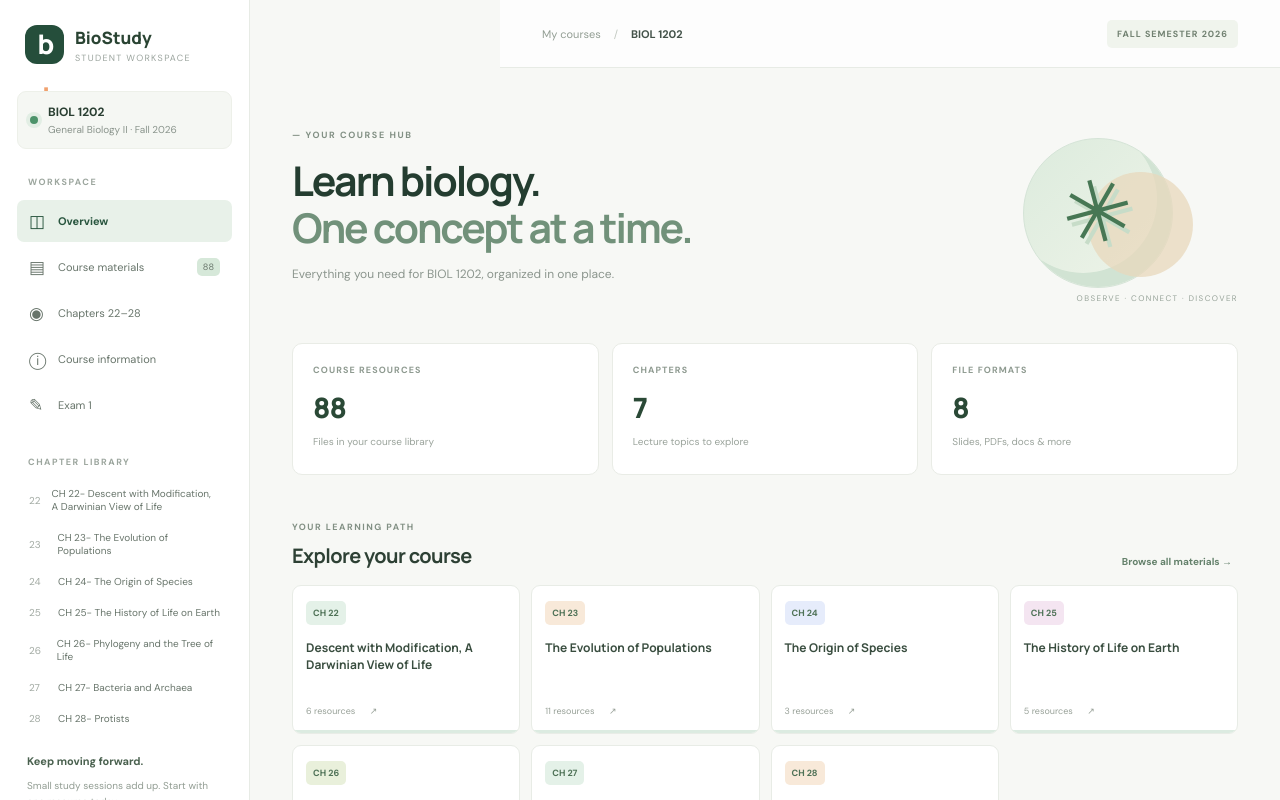
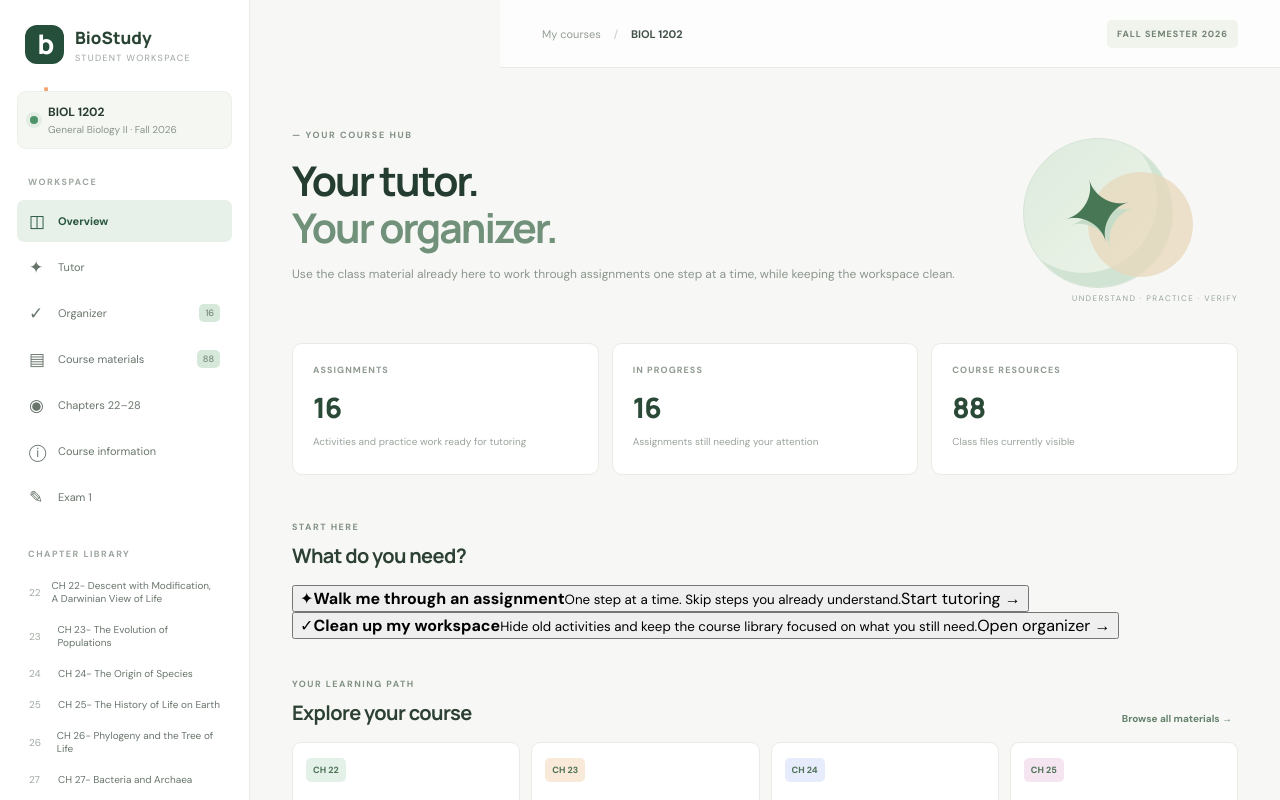
Before and after one commit to HopeResuscitated/BIO1202-, a React (Vite) app: page / in a window 1280 px wide. Shown: the top 800 px of the page. Built offline with nearby package versions, Linux system fonts and the light colour scheme.

Commit message:
Add tutor and organizer workflow

```diff
--- a/src/App.jsx
+++ b/src/App.jsx
@@ -1,49 +1,81 @@
-import React from 'react';
-import { useMemo, useState } from 'react';
+import React, { useMemo, useState } from 'react';
 import catalog from './course-files.json';
 
 const chapters = catalog.categories.filter(c => /^\d{2} CH/.test(c));
 const icon = ext => ({pdf:'PDF',pptx:'PPT',ppt:'PPT',docx:'DOC',doc:'DOC',xlsx:'XLS',html:'WEB',txt:'TXT'}[ext] || 'FILE');
 const size = n => n > 1e6 ? (n/1e6).toFixed(1)+' MB' : n > 1000 ? Math.round(n/1000)+' KB' : '';
-export default function App() {
- const [page,setPage]=useState('Overview'), [query,setQuery]=useState(''), [category,setCategory]=useState('All materials');
+const isAnswerKey = f => /answer|answers|answer key/i.test(f.filename);
+const isAssignment = f => /homework|activity|exercise|worksheet|puzzle|quiz|review questions|practice problems|student handout/i.test(f.filename) && !isAnswerKey(f);
+const assignmentType = f => { const n=f.filename.toLowerCase(); if(n.includes('quiz'))return'Quiz / practice'; if(n.includes('homework'))return'Homework'; if(n.includes('activity'))return'Class activity'; if(n.includes('exercise'))return'Exercise'; if(n.includes('review'))return'Review'; if(n.includes('puzzle'))return'Activity'; return'Assignment'; };
+const getStored = key => { try{return JSON.parse(localStorage.getItem(key)||'[]')}catch{return[]} };
+const setStored = (key,value) => { try{localStorage.setItem(key,JSON.stringify(value))}catch{} };
+const tutorSteps = [
+ {title:'Understand the assignment',body:'Before answering anything, identify exactly what this assignment is asking you to produce. Read the instructions in the class file and restate the task in your own words.'},
+ {title:'Gather the right class material',body:'Use the course materials already provided for this chapter. Open the student outline, lecture material, or related activity before looking at an answer key.'},
+ {title:'Work the first problem yourself',body:'Do not jump to the answer key. Try the first question or problem. Identify what concept it is testing and why your answer makes sense.'},
+ {title:'Check your understanding',body:'Explain the concept behind your answer without looking at the answer. If you can explain why it is correct, continue. If not, review the class material before moving on.'},
+ {title:'Finish the assignment',body:'Continue one question at a time. When you get stuck, identify the exact concept blocking you instead of skipping the whole assignment.'},
+ {title:'Verify your work',body:'Only after you have attempted the work, use the instructor-provided answer key when one exists. Compare your reasoning, not just the final answer.'},
+ {title:'Teach it back',body:'Explain the main concept from this assignment as if you were teaching it to someone else. If you can do that, you are ready to move on.'}
+];
+
+export default function App(){
+ const [page,setPage]=useState('Overview'),[query,setQuery]=useState(''),[category,setCategory]=useState('All materials'),[active,setActive]=useState(null),[step,setStep]=useState(0);
+ const [understood,setUnderstood]=useState(()=>getStored('biostudy-understood')), [hidden,setHidden]=useState(()=>getStored('biostudy-hidden')), [showHidden,setShowHidden]=useState(false);
  const essentials=catalog.categories.filter(c=>/SYLLABUS|EXAM INFORMATION|ANNOUNCEMENTS|GENERAL COURSE/.test(c));
- const files=useMemo(()=>catalog.files.filter(f=>{
-  const q=query.toLowerCase().trim();
-  const text=(f.filename+' '+f.category+' '+f.path).toLowerCase();
-  const chapter=/^\d{2} CH/.test(f.category);
-  const info=/GENERAL COURSE|SYLLABUS|EXAM INFORMATION|ANNOUNCEMENTS|Class Docs/i.test(f.category);
-  const exam=/EXAM 1|EXAM INFORMATION/i.test(f.category);
-  return (!q||text.includes(q))&&(category==='All materials'||category===f.category)&&(page!=='Chapters 22–28'||chapter)&&(page!=='Course information'||info)&&(page!=='Exam 1'||exam);
- }),[query,category,page]);
- const go=p=>{setPage(p);setQuery('');setCategory('All materials')};
- const openCat=c=>{setPage('Course materials');setCategory(c);setQuery('')};
+ const assignments=useMemo(()=>catalog.files.filter(isAssignment).filter(f=>!hidden.includes(f.path)),[hidden]);
+ const visibleFiles=useMemo(()=>catalog.files.filter(f=>{const q=query.toLowerCase().trim(),text=(f.filename+' '+f.category+' '+f.path).toLowerCase(),chapter=/^\d{2} CH/.test(f.category),info=/GENERAL COURSE|SYLLABUS|EXAM INFORMATION|ANNOUNCEMENTS|Class Docs/i.test(f.category),exam=/EXAM 1|EXAM INFORMATION/i.test(f.category);return(!hidden.includes(f.path)||showHidden)&&(!q||text.includes(q))&&(category==='All materials'||category===f.category)&&(page!=='Chapters 22–28'||chapter)&&(page!=='Course information'||info)&&(page!=='Exam 1'||exam)}),[query,category,page,hidden,showHidden]);
+ const go=p=>{setPage(p);setQuery('');setCategory('All materials');setActive(null)}; const openCat=c=>{setPage('Course materials');setCategory(c);setQuery('');setActive(null)};
+ const hideFile=f=>{const n=[...new Set([...hidden,f.path])];setHidden(n);setStored('biostudy-hidden',n)}; const restoreFile=f=>{const n=hidden.filter(x=>x!==f.path);setHidden(n);setStored('biostudy-hidden',n)};
+ const markUnderstood=path=>{const n=[...new Set([...understood,path])];setUnderstood(n);setStored('biostudy-understood',n)}; const startTutor=f=>{setActive(f);setStep(0);setPage('Tutor')};
+
  return <div className="shell">
   <aside className="sidebar">
    <button className="brand" onClick={()=>go('Overview')}><span className="brandmark">b<span>.</span></span><span><b>BioStudy</b><small>STUDENT WORKSPACE</small></span></button>
-  <div className="course"><i/> <span><b>BIOL 1202</b><small>General Biology II · Fall 2026</small></span></div>
+   <div className="course"><i/><span><b>BIOL 1202</b><small>General Biology II · Fall 2026</small></span></div>
    <label className="navlabel">WORKSPACE</label>
-  {['Overview','Course materials','Chapters 22–28','Course information','Exam 1'].map((p,i)=><button key={p} className={'navitem '+(page===p?'selected':'')} onClick={()=>go(p)}><span>{['◫','▤','◉','ⓘ','✎'][i]}</span>{p}{p==='Course materials'&&<small>{catalog.files.length}</small>}</button>)}
+   {[['Overview','◫'],['Tutor','✦'],['Organizer','✓'],['Course materials','▤'],['Chapters 22–28','◉'],['Course information','ⓘ'],['Exam 1','✎']].map(([p,ico])=><button key={p} className={'navitem '+(page===p?'selected':'')} onClick={()=>go(p)}><span>{ico}</span>{p}{p==='Organizer'&&<small>{assignments.length}</small>}{p==='Course materials'&&<small>{catalog.files.length-hidden.length}</small>}</button>)}
    <label className="navlabel chapterlabel">CHAPTER LIBRARY</label>
    {chapters.map(c=><button key={c} className={'chapterlink '+(category===c?'selected':'')} onClick={()=>openCat(c)}><span>{c.match(/CH\s*(\d+)/)?.[1]}</span>{c.replace(/^\d+\s+/,'').replace(/\s*\($/,'')}</button>)}
-  <div className="sidebottom"><b>Keep moving forward.</b><p>Small study sessions add up. Start with one resource today.</p><a href={catalog.repository} target="_blank" rel="noreferrer">↗ View course repository</a></div>
+   <div className="sidebottom"><b>Study at your pace.</b><p>Skip what you already understand. Come back to anything that needs more work.</p><a href={catalog.repository} target="_blank" rel="noreferrer">↗ View course repository</a></div>
   </aside>
   <main><header className="topbar"><span>My courses <i>/</i> <b>BIOL 1202</b></span><label>FALL SEMESTER 2026</label></header><div className="content">
- {page==='Overview'?<>
-  <section className="hero"><div><div className="eyebrow">— YOUR COURSE HUB</div><h1>Learn biology.<br/><em>One concept at a time.</em></h1><p>Everything you need for BIOL 1202, organized in one place.</p></div><div className="heroart"><div className="circle"></div><div className="circle2"></div><span>✳</span><small>OBSERVE · CONNECT · DISCOVER</small></div></section>
-  <section className="stats"><div><label>COURSE RESOURCES</label><strong>{catalog.files.length}</strong><small>Files in your course library</small></div><div><label>CHAPTERS</label><strong>{chapters.length}</strong><small>Lecture topics to explore</small></div><div><label>FILE FORMATS</label><strong>{new Set(catalog.files.map(f=>f.ext)).size}</strong><small>Slides, PDFs, docs & more</small></div></section>
+
+  {page==='Overview'&&<><section className="hero"><div><div className="eyebrow">— YOUR COURSE HUB</div><h1>Your tutor.<br/><em>Your organizer.</em></h1><p>Use the class material already here to work through assignments one step at a time, while keeping the workspace clean.</p></div><div className="heroart"><div className="circle"></div><div className="circle2"></div><span>✦</span><small>UNDERSTAND · PRACTICE · VERIFY</small></div></section>
+   <section className="stats"><div><label>ASSIGNMENTS</label><strong>{assignments.length}</strong><small>Activities and practice work ready for tutoring</small></div><div><label>IN PROGRESS</label><strong>{assignments.filter(f=>!understood.includes(f.path)).length}</strong><small>Assignments still needing your attention</small></div><div><label>COURSE RESOURCES</label><strong>{catalog.files.length-hidden.length}</strong><small>Class files currently visible</small></div></section>
+   <section className="section"><div className="sectionhead"><div><label>START HERE</label><h2>What do you need?</h2></div></div><div className="modegrid">
+    <button onClick={()=>go('Tutor')}><span>✦</span><b>Walk me through an assignment</b><small>One step at a time. Skip steps you already understand.</small><em>Start tutoring →</em></button>
+    <button onClick={()=>go('Organizer')}><span>✓</span><b>Clean up my workspace</b><small>Hide old activities and keep the course library focused on what you still need.</small><em>Open organizer →</em></button>
+   </div></section>
    <section className="section"><div className="sectionhead"><div><label>YOUR LEARNING PATH</label><h2>Explore your course</h2></div><button className="linkbtn" onClick={()=>go('Course materials')}>Browse all materials →</button></div><div className="chaptergrid">{chapters.map((c,i)=><button className="chaptercard" key={c} onClick={()=>openCat(c)}><span className={'chapterbadge tint'+(i%5)}>CH {c.match(/CH\s*(\d+)/)?.[1]}</span><strong>{c.replace(/^\d+\s+CH\s*\d+[-:]?\s*/,'').replace(/\s*\($/,'')}</strong><small>{catalog.files.filter(f=>f.category===c).length} resources <span>↗</span></small></button>)}</div></section>
-  <section className="section"><div className="sectionhead"><div><label>QUICK ACCESS</label><h2>Course essentials</h2></div></div><div className="essentials">{[{title:'Syllabus & registration',desc:'Course policies, syllabus, and Mastering Biology setup.',cat:essentials.find(c=>/SYLLABUS/.test(c))},{title:'Exam information',desc:'Exam scheduling and preparation resources.',cat:essentials.find(c=>/EXAM INFORMATION/.test(c))},{title:'Announcements & calendar',desc:'Important updates and semester calendar.',cat:essentials.find(c=>/ANNOUNCEMENTS/.test(c))}].map((x,i)=><button key={x.title} onClick={()=>x.cat?openCat(x.cat):go('Course information')}><span className={'essentialicon tint'+i}>{['▧','✎','◷'][i]}</span><span><b>{x.title}</b><small>{x.desc}</small><em>Open resources →</em></span></button>)}</div></section>
-  <div className="banner"><span>✦</span><div><b>Your next breakthrough starts with a question.</b><p>Search lecture outlines, activities, answer keys, and course guidance.</p></div><button onClick={()=>go('Course materials')}>Find a resource →</button></div>
- </>:<>
-  <div className="eyebrow">— {page==='Chapters 22–28'?'CHAPTER LIBRARY':page==='Exam 1'?'ASSESSMENT PREP':page==='Course information'?'COURSE GUIDE':'RESOURCE LIBRARY'}</div>
-  <h1 className="pagetitle">{category!=='All materials'?category.replace(/^\d+\s+/,''):page==='Chapters 22–28'?'Chapters 22–28':page==='Course information'?'Course information':page==='Exam 1'?'Exam resources':'All course materials'}</h1>
-  <p className="intro">Browse the files provided for BIOL 1202. Select any resource to open the original file in GitHub.</p>
+  </>}
+
+  {page==='Tutor'&&<section><div className="eyebrow">— ASSIGNMENT TUTOR</div><h1 className="pagetitle">Work through it with me.</h1><p className="intro">Choose an assignment. The tutor follows a repeatable sequence: understand the task → find the right class material → attempt → explain → verify.</p>
+   {!active?<div className="assignmentgrid">{assignments.map(f=><div className="assignmentcard" key={f.path}><div className="assignmenttop"><span className={'fileicon ext-'+f.ext}>{icon(f.ext)}</span><span><b>{f.title}</b><small>{assignmentType(f)} · {f.category}</small></span></div><div className="assignmentactions"><a href={f.url} target="_blank" rel="noreferrer">Open class file ↗</a><button onClick={()=>startTutor(f)}>Start tutor →</button></div></div>)}</div>
+   :<div className="tutorbox"><div className="tutorhead"><div><span className="eyebrow">NOW WORKING ON</span><h2>{active.title}</h2><small>{active.category}</small></div><button onClick={()=>setActive(null)}>← Choose another</button></div>
+    <div className="progress"><span style={{width:((step+1)/tutorSteps.length*100)+'%'}}/></div><div className="stepmeta">STEP {step+1} OF {tutorSteps.length}</div>
+    <article className="tutorstep"><div className="stepnum">{step+1}</div><div><h3>{tutorSteps[step].title}</h3><p>{tutorSteps[step].body}</p>
+     {step===0&&<a className="classlink" href={active.url} target="_blank" rel="noreferrer">Open the actual class assignment ↗</a>}
+     {step===1&&<div className="related"><b>Use the course library</b><small>Search or open the chapter resources below. The tutor does not invent outside course requirements.</small><button onClick={()=>openCat(active.category)}>Open {active.category.replace(/^\d+\s+/,'')} materials →</button></div>}
+     {step===3&&<div className="checkbox"><b>Can you explain why your answer makes sense?</b><small>If yes, continue. If no, stay here and review the class material before moving on.</small></div>}
+     {step===6&&<div className="teachback"><b>Teach it back</b><textarea placeholder="In your own words, explain the main idea you learned…"/></div>}
+    </div></article>
+    <div className="tutorcontrols"><button className="skip" onClick={()=>setStep(Math.min(step+1,tutorSteps.length-1))}>I understand this — skip →</button><div><button disabled={step===0} onClick={()=>setStep(step-1)}>Back</button>{step<tutorSteps.length-1?<button className="primary" onClick={()=>setStep(step+1)}>I’m ready — next step</button>:<button className="primary" onClick={()=>{markUnderstood(active.path);setActive(null)}}>Finish & mark understood</button>}</div></div>
+   </div>}
+  </section>}
+
+  {page==='Organizer'&&<section><div className="eyebrow">— WORKSPACE ORGANIZER</div><h1 className="pagetitle">Keep only what you need.</h1><p className="intro">Hiding an old activity cleans up this hub. It does not delete or alter the original class file in your course repository.</p>
+   <div className="organizerbar"><div><b>{assignments.length}</b><small>active assignments</small></div><div><b>{hidden.length}</b><small>hidden from hub</small></div><button onClick={()=>setShowHidden(!showHidden)}>{showHidden?'Hide archived':'Show archived'}</button></div>
+   <div className="resources">{(showHidden?catalog.files.filter(isAssignment):assignments).map(f=><div className="resource" key={f.path}><span className={'fileicon ext-'+f.ext}>{icon(f.ext)}</span><span className="filecopy"><b>{f.title}</b><small>{f.category} · {assignmentType(f)}</small></span>{understood.includes(f.path)&&<span className="donebadge">UNDERSTOOD</span>}<a className="arrow" href={f.url} target="_blank" rel="noreferrer">↗</a>{showHidden&&hidden.includes(f.path)?<button className="rowbtn" onClick={()=>restoreFile(f)}>Restore</button>:<button className="rowbtn danger" onClick={()=>hideFile(f)}>Hide</button>}</div>)}</div>
+  </section>}
+
+  {page!=='Overview'&&page!=='Tutor'&&page!=='Organizer'&&<><div className="eyebrow">— {page==='Chapters 22–28'?'CHAPTER LIBRARY':page==='Exam 1'?'ASSESSMENT PREP':page==='Course information'?'COURSE GUIDE':'RESOURCE LIBRARY'}</div>
+   <h1 className="pagetitle">{category!=='All materials'?category.replace(/^\d+\s+/,''):page==='Chapters 22–28'?'Chapters 22–28':page==='Course information'?'Course information':page==='Exam 1'?'Exam resources':'All course materials'}</h1><p className="intro">Browse the files provided for BIOL 1202. Assignments can be opened in the original class repository or sent to the tutor.</p>
    <div className="searchrow"><div className="search"><span>⌕</span><input value={query} onChange={e=>setQuery(e.target.value)} placeholder="Search outlines, worksheets, answer keys…"/>{query&&<button onClick={()=>setQuery('')}>×</button>}</div><select value={category} onChange={e=>setCategory(e.target.value)}><option>All materials</option>{catalog.categories.map(c=><option key={c}>{c}</option>)}</select></div>
    {page==='Chapters 22–28'&&category==='All materials'&&<div className="pills">{chapters.map(c=><button key={c} onClick={()=>setCategory(c)}>{c.match(/CH\s*(\d+)/)?.[1]} · {c.replace(/^\d+\s+CH\s*\d+[-:]?\s*/,'').slice(0,32)}</button>)}</div>}
-  <div className="resulthead"><b>{files.length} {files.length===1?'resource':'resources'}</b><span>Files open in a new tab ↗</span></div>
-  <div className="resources">{files.length?files.map(f=><a className="resource" key={f.path} href={f.url} target="_blank" rel="noreferrer"><span className={'fileicon ext-'+f.ext}>{icon(f.ext)}</span><span className="filecopy"><b>{f.title}</b><small>{f.category}</small></span><small className="filesize">{size(f.size)}</small><span className="arrow">↗</span></a>):<div className="empty"><b>No resources found</b><p>Try another search or clear your filters.</p><button onClick={()=>{setQuery('');setCategory('All materials')}}>Clear filters</button></div>}</div>
+   <div className="resulthead"><b>{visibleFiles.length} {visibleFiles.length===1?'resource':'resources'}</b><span>Files open in a new tab ↗</span></div>
+   <div className="resources">{visibleFiles.length?visibleFiles.map(f=><div className="resource" key={f.path}><span className={'fileicon ext-'+f.ext}>{icon(f.ext)}</span><span className="filecopy"><b>{f.title}</b><small>{f.category}</small></span><small className="filesize">{size(f.size)}</small>{isAssignment(f)&&<button className="rowbtn tutorbtn" onClick={()=>startTutor(f)}>Tutor</button>}{!showHidden&&<button className="rowbtn danger" onClick={()=>hideFile(f)}>Hide</button>}{showHidden&&hidden.includes(f.path)&&<button className="rowbtn" onClick={()=>restoreFile(f)}>Restore</button>}<a className="arrow" href={f.url} target="_blank" rel="noreferrer">↗</a></div>):<div className="empty"><b>No resources found</b><p>Try another search or clear your filters.</p><button onClick={()=>{setQuery('');setCategory('All materials')}}>Clear filters</button></div>}</div>
   </>}
   <footer>BIOL 1202 · Fall 2026 <span>Course content from your class repository · <a href={catalog.repository} target="_blank" rel="noreferrer">View on GitHub ↗</a></span></footer>
- </div></main></div>
+  </div></main></div>;
 }
```
Lines whose indentation alone changed are shown as unchanged.
